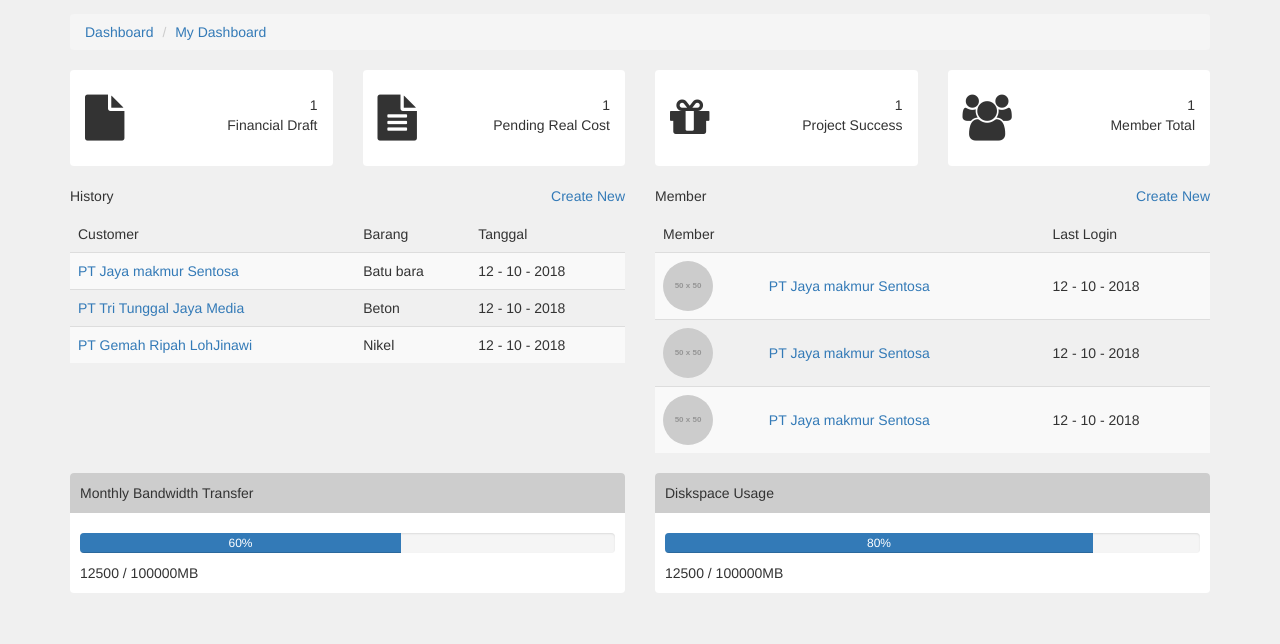
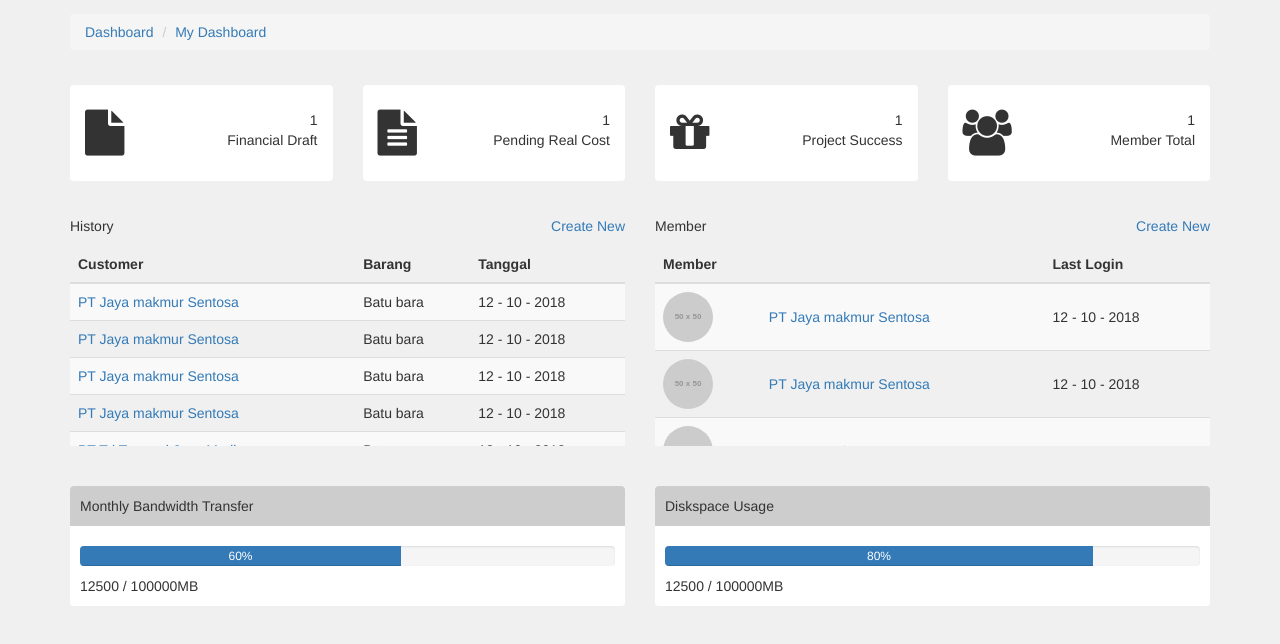
Before and after one commit to ganfadhil/jayamustika, a plain HTML site: page index.html in a window 1280 px wide. Shown: the part 58-702 px from the top of the page. Drawn offline with nearby package versions, Linux system fonts and the light colour scheme; placeholder pictures from the web are drawn by us.

Commit message:
membuat scroll pada tabel

```diff
--- a/css/style.css
+++ b/css/style.css
@@ -1,26 +1,41 @@
 body{
   background-color: #f0f0f0;
 }
+.breadcrumb {
+  margin-bottom: 35px;
+}
+
+/* dashboard */
 .card-resume {
   background-color: #ffffff;
   border-radius: 4px;
   padding: 25px 15px;
-  margin-bottom: 20px;
+  margin-bottom: 35px;
 }
 .table > tbody > tr > td {
      vertical-align: middle;
 }
+.table-striped {
+  margin-bottom: 35px;
+}
 .table-header{
   margin-bottom: 30px;
 }
-.fa-resume {
+.table-wrap{
+  width: 100%;
+  max-height: 200px;
+  overflow-y: scroll;
+  display: inline-block;
+  margin-bottom: 35px;
+}
+.fa-resume{
   font-size: 46px;
 }
 .bandwidth{
   background-color: #ffffff;
   border-radius: 4px;
   padding-bottom: 10px;
-  margin-bottom: 20px;
+  margin-bottom: 35px;
 }
 .bheader{
   background-color: #cdcdcd;
@@ -35,3 +50,5 @@ body{
 .bw-quota {
   margin-left: 10px;
 }
+
+/* account */
--- a/index.html
+++ b/index.html
@@ -81,6 +81,7 @@
       </div><!-- /.container-fluid -->
     </nav>
 
+    <!-- breadcrumb -->
     <div class="container">
       <div class="row">
         <div class="col-lg-12">
@@ -92,6 +93,7 @@
       </div>
     </div>
 
+    <!-- card-resume -->
     <div class="container">
       <div class="row">
         <div class="col-lg-3 col-md-6 col-sm-6 col-xs-12">
@@ -153,8 +155,8 @@
       </div>
     </div>
 
+    <!-- table -->
     <div class="container">
-      <!-- table -->
       <div class="row">
         <!-- history table -->
         <div class="col-lg-6 col-md-6 col-sm-12 col-xs-12">
@@ -162,15 +164,31 @@
             <span class="pull-left">History</span>
             <span class="pull-right"><a href="">Create New</a></span>
           </div>
-          <table class="table table-striped">
+          <div class="table-wrap">
+            <table class="table table-striped table-dashboard">
             <thead>
               <tr>
-                <td>Customer</td>
-                <td>Barang</td>
-                <td>Tanggal</td>
+                <th>Customer</th>
+                <th>Barang</th>
+                <th>Tanggal</th>
               </tr>
             </thead>
             <tbody>
+              <tr>
+                <td><a href="#">PT Jaya makmur Sentosa</a></td>
+                <td>Batu bara</td>
+                <td>12 - 10 - 2018</td>
+              </tr>
+              <tr>
+                <td><a href="#">PT Jaya makmur Sentosa</a></td>
+                <td>Batu bara</td>
+                <td>12 - 10 - 2018</td>
+              </tr>
+              <tr>
+                <td><a href="#">PT Jaya makmur Sentosa</a></td>
+                <td>Batu bara</td>
+                <td>12 - 10 - 2018</td>
+              </tr>
               <tr>
                 <td><a href="#">PT Jaya makmur Sentosa</a></td>
                 <td>Batu bara</td>
@@ -188,6 +206,7 @@
               </tr>
             </tbody>
           </table>
+          </div>
         </div>
         <!-- Member table -->
         <div class="col-lg-6 col-md-6 col-sm-12 col-xs-12">
@@ -195,11 +214,12 @@
             <span class="pull-left">Member</span>
             <span class="pull-right"><a href="">Create New</a></span>
           </div>
-          <table class="table table-striped">
+          <div class="table-wrap">
+            <table class="table table-striped">
             <thead>
               <tr>
-                <td colspan="2">Member</td>
-                <td>Last Login</td>
+                <th colspan="2">Member</th>
+                <th>Last Login</th>
               </tr>
             </thead>
             <tbody>
@@ -226,6 +246,7 @@
               </tr>
             </tbody>
           </table>
+          </div>
         </div>
       </div>
       <!-- server usage -->
```
